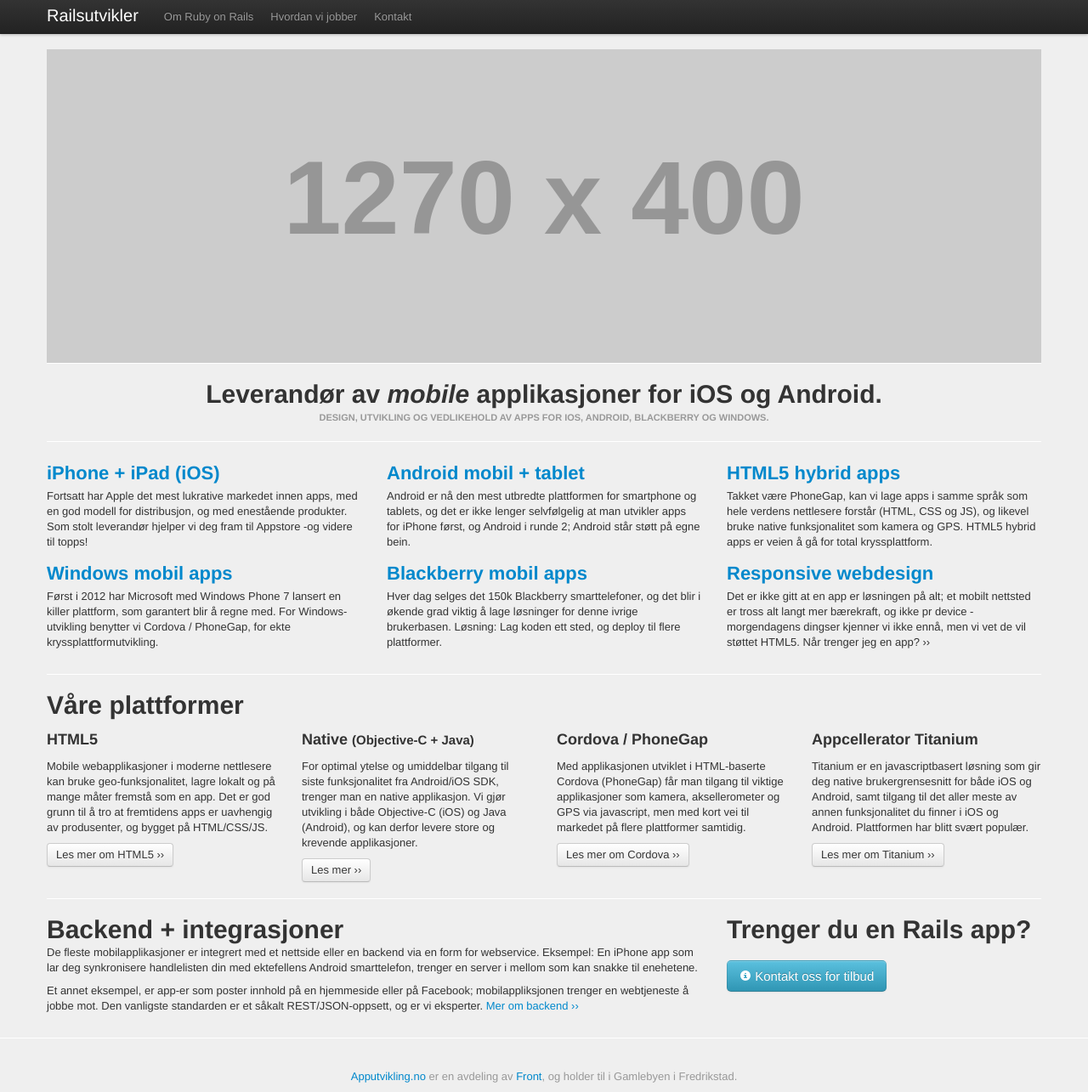
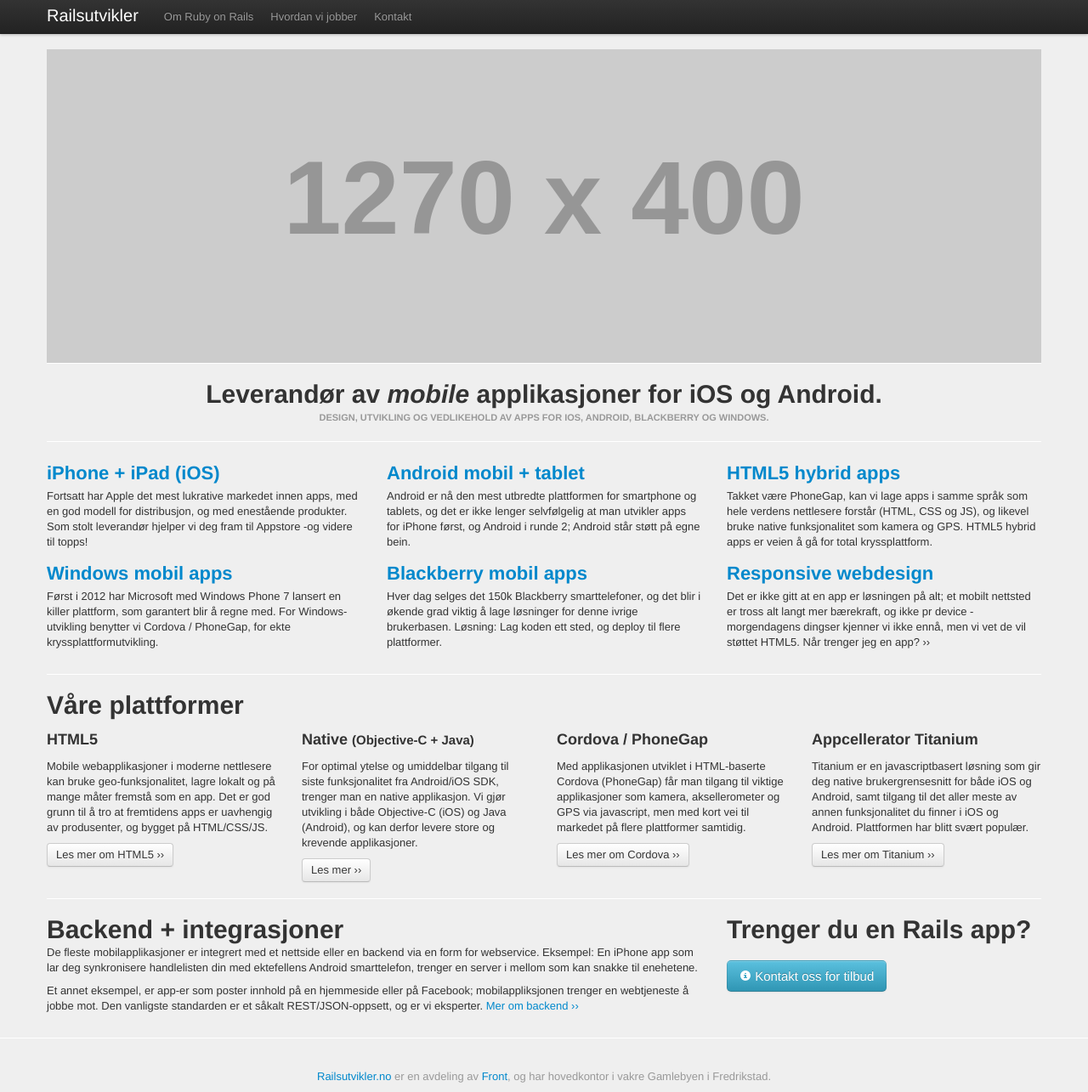
Before and after one commit to front/railsutvikler.no, a Jekyll site: the page built from index.html, in a window 1280 px wide and 1285 px high. Shown: the whole window at 85% size. Built offline with Jekyll 4.4.1, drawn with Linux system fonts in a browser that asks for light colours; nearby versions of some CDN libraries.

Commit message:
Fix link titles + add README

```diff
--- a/_layouts/default.html
+++ b/_layouts/default.html
@@ -1,15 +1,15 @@
 <!DOCTYPE html>
 <html lang="en">
+
+<!-- Hei! Du lurer kanskje på hvorfor denne siten ikke ligner på en Ruby on Rails-applikasjon. I så fall har du helt rett; Rails for en statisk side som dette, ville vært overkill. Rett verktøy til rett jobb! Denne siden er laget i Jekyll; sjekk ut https://github.com/mojombo/jekyll for mer info -->
+
   <head>
     <meta charset="utf-8">
     <title> {% if page.title %} {{ page.title }} | {% endif %} Ruby on Rails utviklere</title>
     <meta name="viewport" content="width=device-width, initial-scale=1.0">
     <meta name="description" content="">
     <meta name="author" content="">
-
-    <!-- Le styles -->
     <link href="/css/all.css" rel="stylesheet">
-    <!-- Le HTML5 shim, for IE6-8 support of HTML5 elements -->
     <!--[if lt IE 9]>
       <script src="http://html5shim.googlecode.com/svn/trunk/html5.js"></script>
     <![endif]-->
@@ -70,12 +70,10 @@
      <!-- Footer
       ================================================== -->
       <footer class="center">
-        <p class="muted"><a href="http://www.railsutvikler.no">Apputvikling.no</a> er en avdeling av <a href="http://www.front.no">Front</a>, og holder til i Gamlebyen i Fredrikstad.</p>
+        <p class="muted"><a href="http://www.railsutvikler.no">Railsutvikler.no</a> er en avdeling av <a href="http://www.front.no">Front</a>, og har hovedkontor i vakre Gamlebyen i Fredrikstad.</p>
       </footer>
 
     </div><!-- /container -->
-
-
 
     <!-- Le javascript
     ================================================== -->
```
Also changed, not shown: README.md (added), 7 other files.
